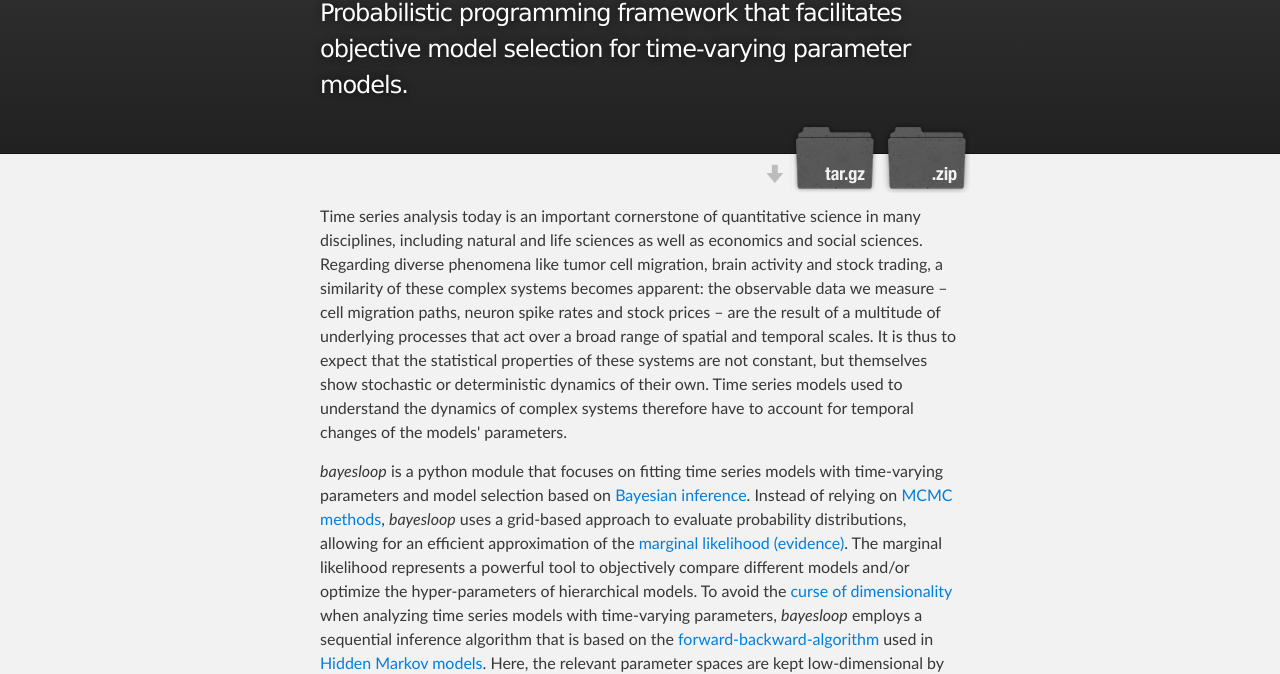
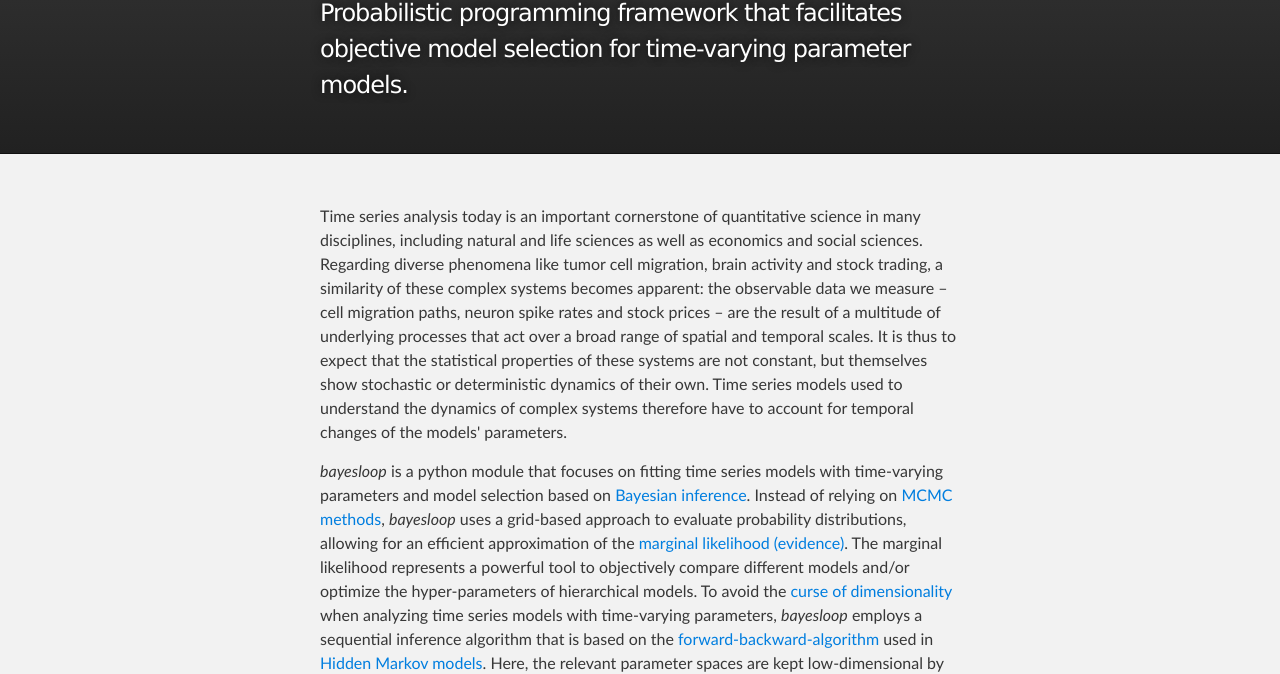
Before and after one commit to christophmark/bayesloop, a plain HTML site: page index.html in a window 1280 px wide. Shown: the part 128-802 px from the top of the page. Drawn offline with Linux system fonts and the light colour scheme.

Commit message:
Removed download-links to master-repo

```diff
--- a/index.html
+++ b/index.html
@@ -20,11 +20,6 @@
 
           <h1 id="project_title">bayesloop</h1>
           <h2 id="project_tagline">Probabilistic programming framework that facilitates objective model selection for time-varying parameter models.</h2>
-
-            <section id="downloads">
-              <a class="zip_download_link" href="https://github.com/christophmark/bayesloop/zipball/master">Download this project as a .zip file</a>
-              <a class="tar_download_link" href="https://github.com/christophmark/bayesloop/tarball/master">Download this project as a tar.gz file</a>
-            </section>
         </header>
     </div>
 
```
